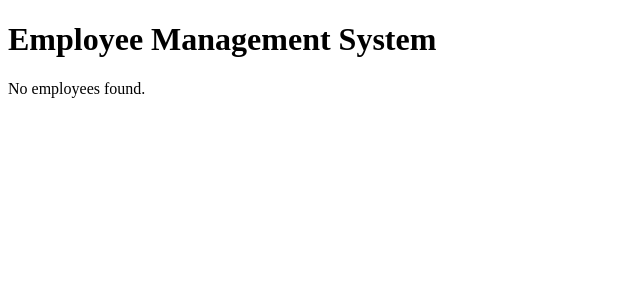
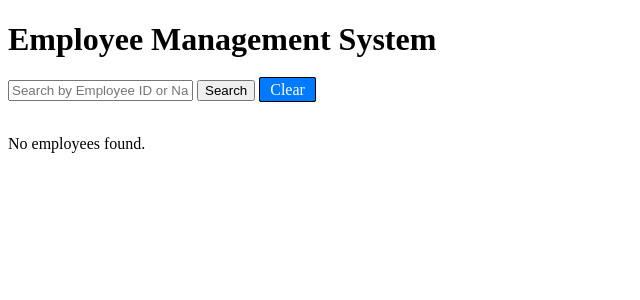
Before and after one commit to kAfzal28/employee-management-system, a Django app: page / in a window 1280 px wide. Shown: the top 300 px of the page, without its empty margins (0-640 px from the left). Run offline with Django 5.2, Linux system fonts and the light colour scheme; data that the repository does not hold is empty.

Commit message:
Add employee search functionality and improve success message flow

```diff
--- a/employees/templates/employees/home.html
+++ b/employees/templates/employees/home.html
@@ -13,6 +13,16 @@
             border-radius: 5px;
             font-weight: bold;
         }
+
+         .search-button{
+                background-color: #007bff;
+                color: white;
+                padding: 3px 10px;
+                text-decoration: none;
+                border: 1px solid black;
+                border-radius: 2px;
+                cursor: pointer;
+            }
 
         .button-container {
             margin-top: 20px;
@@ -34,6 +44,27 @@
 <body>
 
     <h1>Employee Management System</h1>
+
+    <form method="GET">
+
+        <input
+            type="text"
+            name="search"
+            placeholder="Search by Employee ID or Name"
+            value="{{ search|default:'' }}"
+        >
+
+        <button type="submit">
+            Search
+        </button>
+
+        <a href="{% url 'home' %}" class="search-button">
+            Clear
+        </a>
+
+    </form>
+
+    <br>
 
     {% if messages %}
 
--- a/employees/views.py
+++ b/employees/views.py
@@ -1,13 +1,28 @@
 from django.shortcuts import render,redirect
 from .models import Employee
+from django.db.models import Q
 from django.contrib import messages
 
 
 def home(request):
-    employees=Employee.objects.all()
+
+    search = request.GET.get("search")
+
+    if search:
+
+        employees = Employee.objects.filter(
+            Q(employee_id__icontains=search) |
+            Q(name__icontains=search) |
+            Q(email__icontains=search)
+            )
+
+    else:
+
+        employees=Employee.objects.all()
 
     return render(request, "employees/home.html",{
-        "employees": employees
+        "employees": employees,
+        "search": search
     })
 
 def add_employee(request):
@@ -30,8 +45,6 @@ def add_employee(request):
         employee.save()
 
         messages.success(request, "Employee added successfully.")
-
-        return redirect("add_employee")
 
 
     return render(request, "employees/add_employee.html")
```
Also changed, not shown: employees/templates/employees/add_employee.html (+5 -5 lines).
